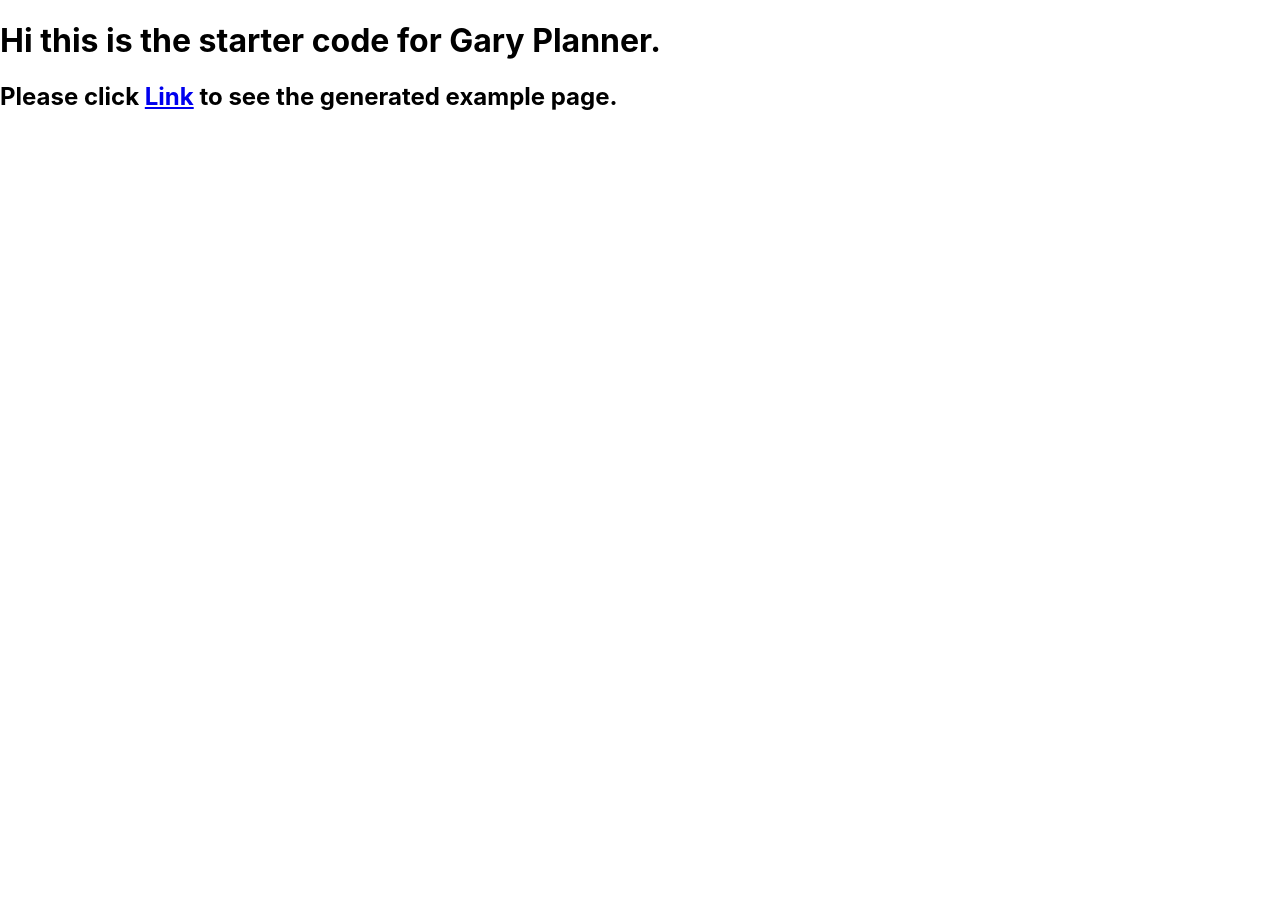
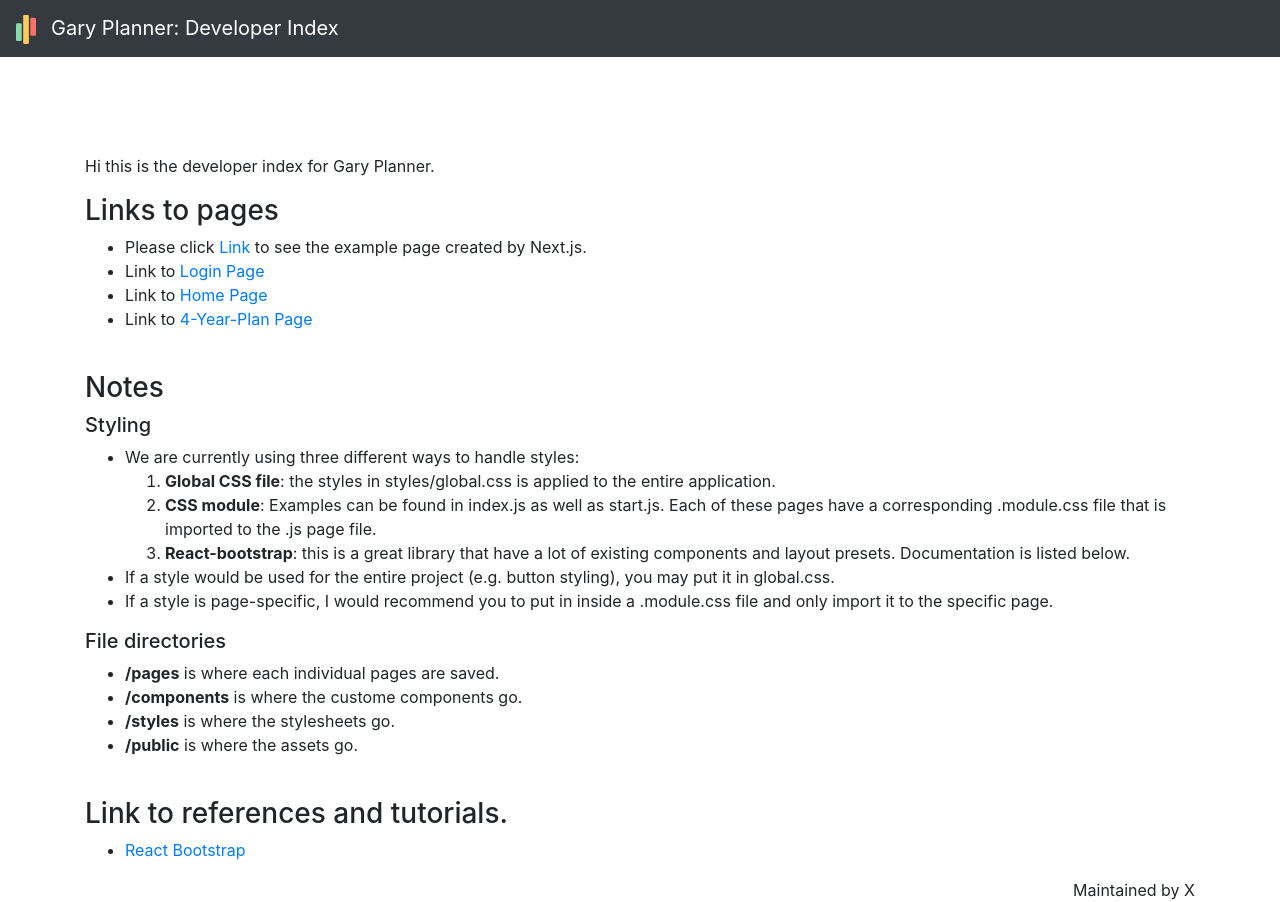
Before and after one commit to YixuanSeanZhou/GaryPlanner, a Next.js app in the folder front-end/: page / in a window 1280 px wide. Before the commit the page ends 800 px from the top, so only its background shows below. Built offline with nearby package versions, Linux system fonts and the light colour scheme.

Commit message:
Created placeholder files for each page. Created a developer index for easier development and team-working

```diff
--- a/front-end/package.json
+++ b/front-end/package.json
@@ -8,8 +8,10 @@
     "start": "next start"
   },
   "dependencies": {
+    "bootstrap": "^4.5.3",
     "next": "^10.0.1",
     "react": "17.0.1",
+    "react-bootstrap": "^1.4.0",
     "react-dom": "17.0.1"
   }
 }
--- a/front-end/pages/_app.js
+++ b/front-end/pages/_app.js
@@ -1,4 +1,5 @@
 import '../styles/globals.css'
+import 'bootstrap/dist/css/bootstrap.min.css'
 
 function MyApp({ Component, pageProps }) {
   return <Component {...pageProps} />
--- a/front-end/pages/api/hello.js
+++ /dev/null
@@ -1,6 +0,0 @@
-// Next.js API route support: https://nextjs.org/docs/api-routes/introduction
-
-export default (req, res) => {
-  res.statusCode = 200
-  res.json({ name: 'John Doe' })
-}
--- a/front-end/pages/index.js
+++ b/front-end/pages/index.js
@@ -1,15 +1,71 @@
 import Link from 'next/link'
 import Head from 'next/head'
+import { Navbar, Container, Row, Col } from 'react-bootstrap'
+import styles from '../styles/devIndex.module.css'
 
 export default function Hello() {
     return (
         <>
             <Head>
-                <title>Starter Code</title>
+                <title>Developer Index</title>
             </Head>
 
-            <h1>Hi this is the starter code for Gary Planner.</h1>
-            <h2>Please click <Link href='/start'><a>Link</a></Link> to see the generated example page.</h2>
+            <Navbar bg="dark" variant='dark' fixed="top">
+                <Navbar.Brand >
+                    <img src="/logo/PCLogo-Color.svg" alt="Logo of gary planner" className="navbarLogo" />
+                    Gary Planner: Developer Index
+                </Navbar.Brand>
+            </Navbar>
+
+
+
+            <Container className={styles.mainContainer}>
+                <p>Hi this is the developer index for Gary Planner. </p>
+                <h3>Links to pages</h3>
+                <ul>
+                    <li>Please click <Link href='/start'><a>Link</a></Link> to see the example page created by Next.js.</li>
+                    <li>Link to <Link href='/login'><a>Login Page</a></Link></li>
+                    <li>Link to <Link href='/home'><a>Home Page</a></Link></li>
+                    <li>Link to <Link href='/plan'><a>4-Year-Plan Page</a></Link></li>
+                </ul>
+
+                <br />
+                <h3>Notes</h3>
+                <h5>Styling</h5>
+                <ul>
+                    <li>
+                        We are currently using three different ways to handle styles:
+                        <ol>
+                            <li><b>Global CSS file</b>: the styles in styles/global.css is applied to the entire application.</li>
+                            <li><b>CSS module</b>: Examples can be found in index.js as well as start.js. Each of these pages have a corresponding .module.css file that is imported to the .js page file.</li>
+                            <li><b>React-bootstrap</b>: this is a great library that have a lot of existing components and layout presets. Documentation is listed below. </li>
+                        </ol>
+                    </li>
+                    <li>
+                        If a style would be used for the entire project (e.g. button styling), you may put it in global.css.
+                    </li>
+                    <li>
+                        If a style is page-specific, I would recommend you to put in inside a .module.css file and only import it to the specific page.
+                    </li>
+                </ul>
+                <h5>File directories</h5>
+                <ul>
+                    <li><b>/pages</b> is where each individual pages are saved.</li>
+                    <li><b>/components</b> is where the custome components go.</li>
+                    <li><b>/styles</b> is where the stylesheets go.</li>
+                    <li><b>/public</b> is where the assets go.</li>
+                </ul>
+
+                <br />
+                <h3>Link to references and tutorials.</h3>
+                <ul>
+                    <li><a href="https://react-bootstrap.github.io" target="_blank"> React Bootstrap </a></li>
+                </ul>
+                <footer className={styles.footer}>Maintained by X</footer>
+
+            </Container>
+
+
 
         </>
     )
--- /dev/null
+++ b/front-end/styles/devIndex.module.css
@@ -0,0 +1,7 @@
+.mainContainer {
+    margin-top: 12%;
+}
+
+.footer {
+    text-align: right;
+}
--- a/front-end/styles/globals.css
+++ b/front-end/styles/globals.css
@@ -6,11 +6,8 @@ body {
     Ubuntu, Cantarell, Fira Sans, Droid Sans, Helvetica Neue, sans-serif;
 }
 
-/* a {
-  color: inherit;
-  text-decoration: none;
-} */
-
-* {
-  box-sizing: border-box;
+.navbarLogo {
+  width: 20px;
+  height: auto;
+  margin-right: 15px;
 }
```
Also changed, not shown: front-end/pages/home.js (added, +14 -0 lines), front-end/pages/login.js (added, +14 -0 lines), front-end/pages/plan.js (added, +14 -0 lines), 1 other file (tests, documents, lock files or other folders).
